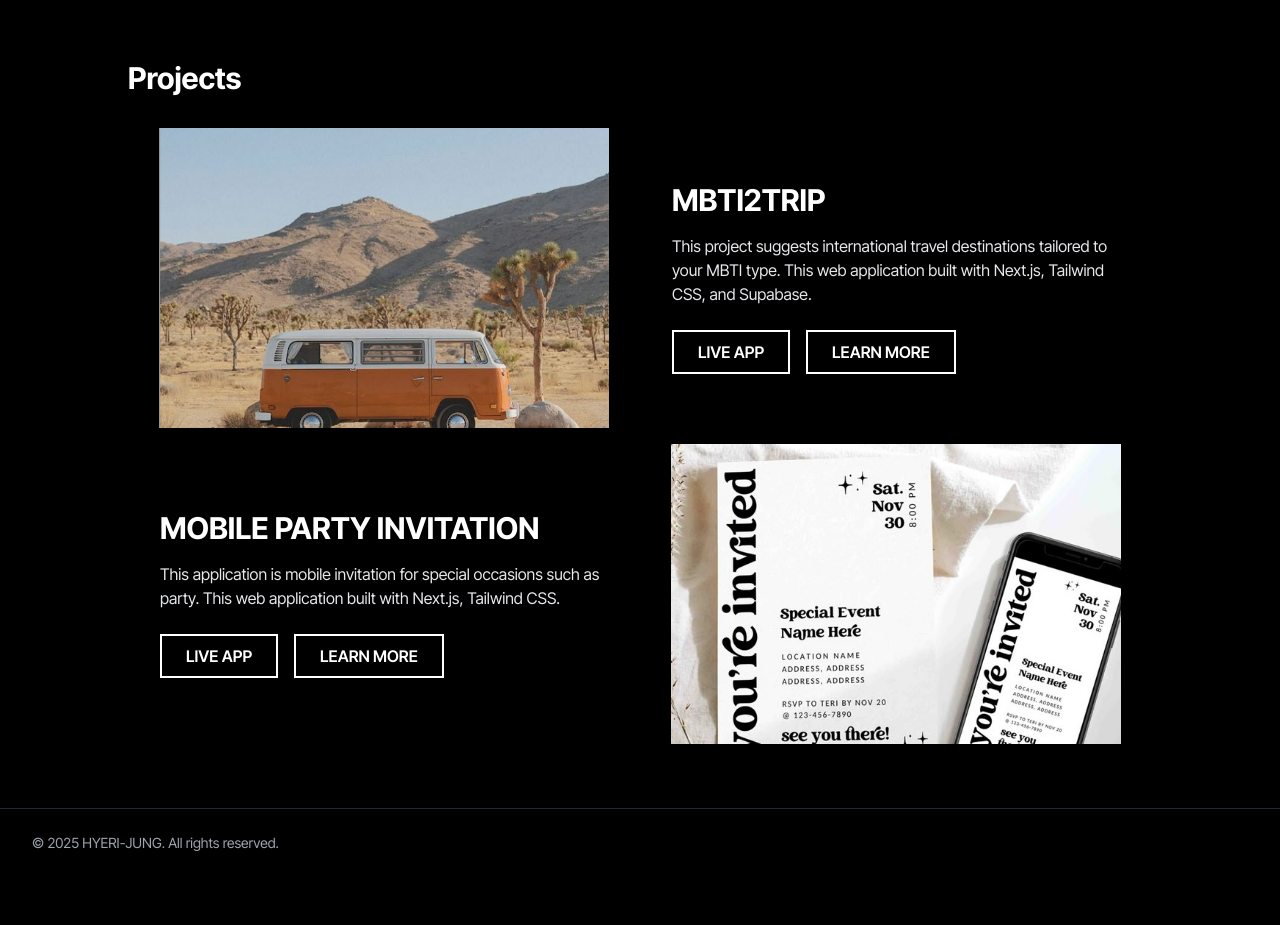
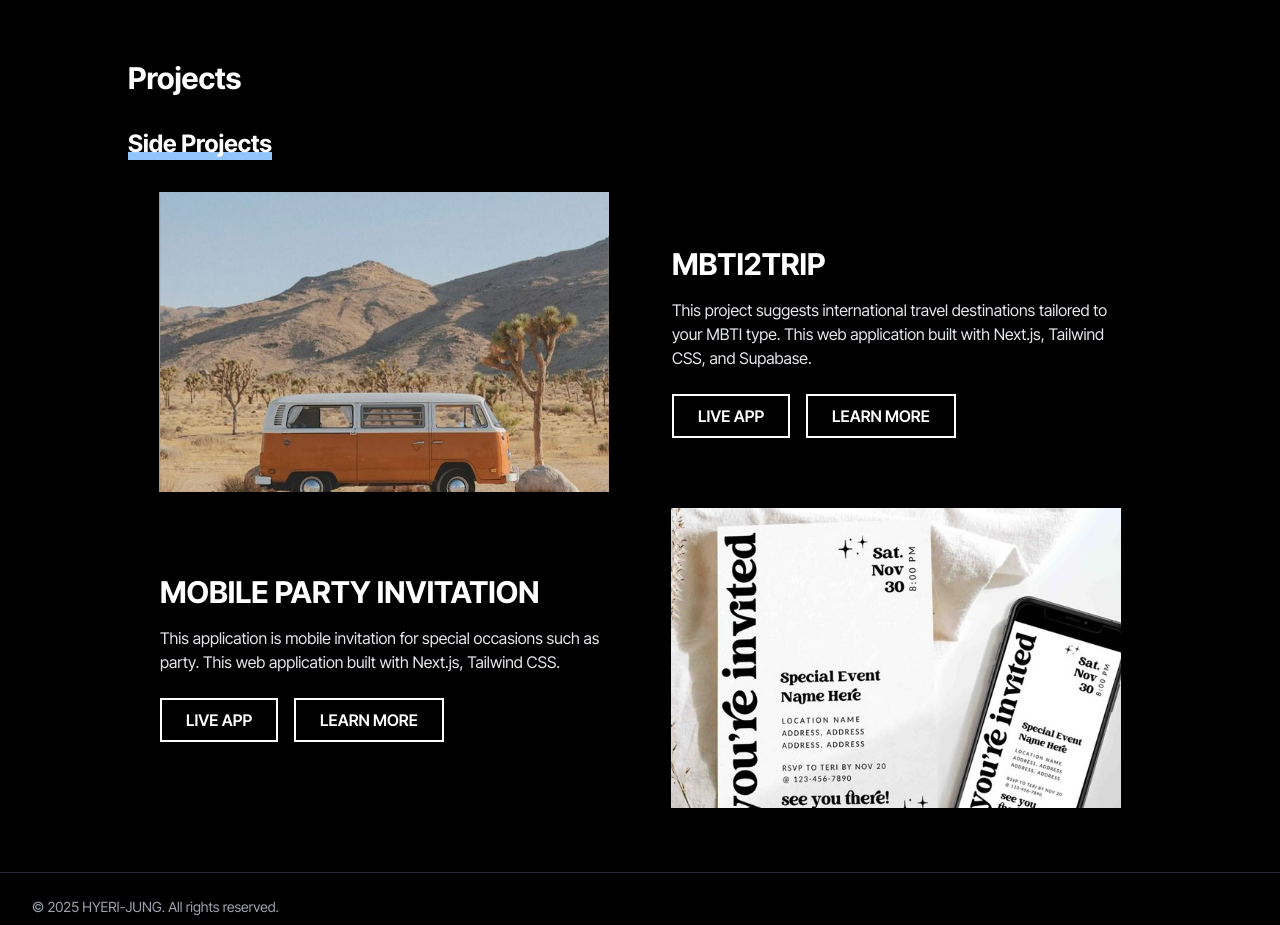
Before and after one commit to hyeri0903/hyeri0903.github.io, a Next.js app: page / in a window 1280 px wide. Shown: the part 2440-3365 px from the top of the page. Before the commit the page ends 3317 px from the top, so only its background shows below. Built offline with nearby package versions, Linux system fonts and the light colour scheme.

Commit message:
add: side project title text

```diff
--- a/components/Projects.tsx
+++ b/components/Projects.tsx
@@ -9,6 +9,9 @@ export default function Projects() {
         </h2>
 
         {/* 프로젝트 박스 */}
+        <h2 className="relative inline-block text-lg sm:text-2xl md:text-2xl font-bold text-gray-900 dark:text-white mb-8 after:content-[''] after:block after:absolute after:left-0 after:right-0 after:bottom-0 after:h-2 after:bg-blue-300 after:z-0 z-10">
+          <span className="relative z-10">Side Projects</span>
+        </h2>
         <div className="flex flex-col gap-y-4 md:gap-y-4">
           <div><Mbti2trip /></div>
           <div><Mobileinvitations /></div>
```
